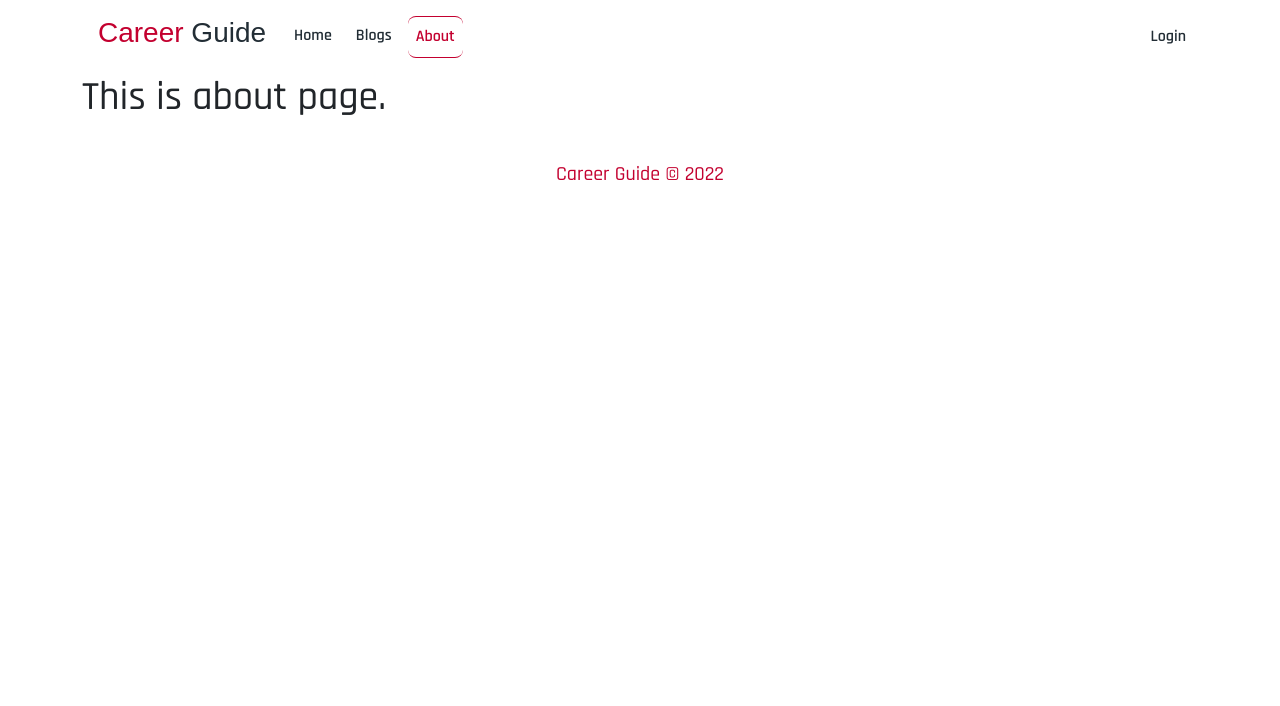
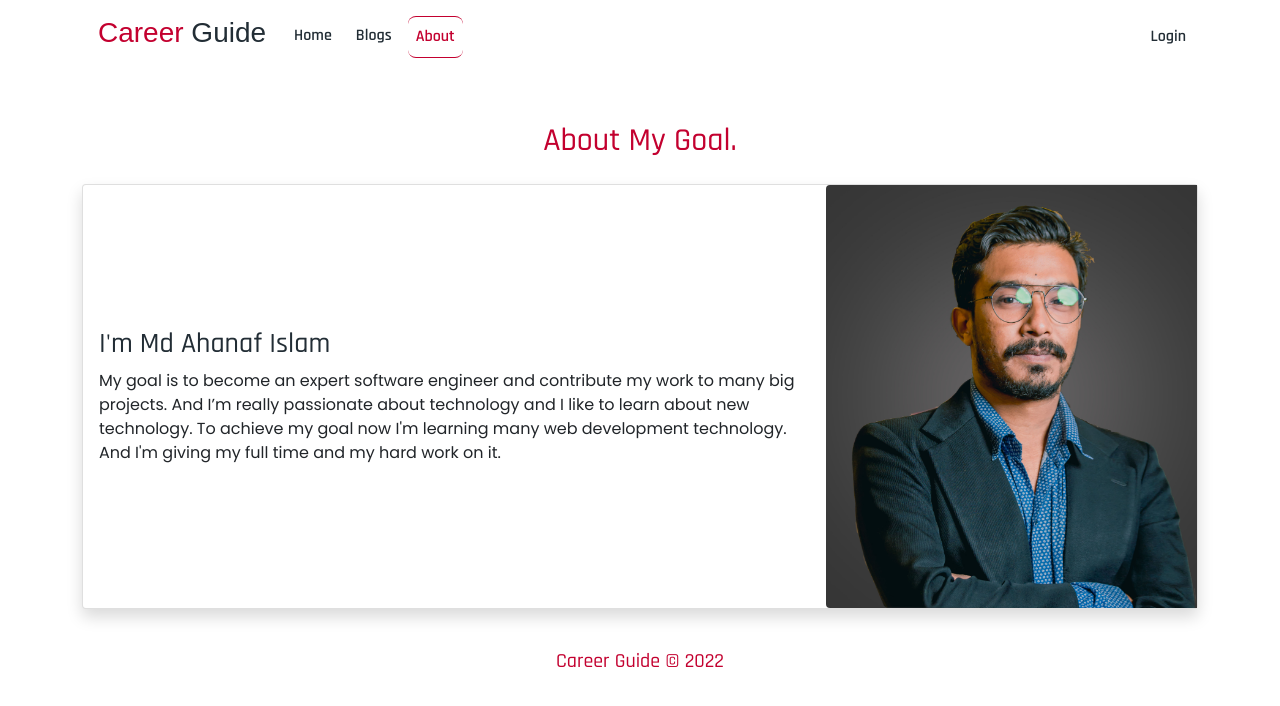
Before and after one commit to ahanafislam/career-guide, a React (Create React App) app: page /about in a window 1280 px wide. Shown: the top 706 px of the page. Built offline with nearby package versions, Linux system fonts and the light colour scheme; no server answers; a web font is replaced by a local one.

Commit message:
Simpile note about my goal

```diff
--- /dev/null
+++ b/src/Pages/About/About.css
@@ -0,0 +1,12 @@
+.aboutCard {
+    border: none;
+    border-radius: 10px;
+    text-align: center;
+    -webkit-box-shadow: 0px 7px 17px 0px rgba(80,80,80,0.42);
+    box-shadow: 0px 7px 17px 0px rgba(80, 80, 80, 0.42);
+}
+
+.aboutCardImg {
+    width: 150px;
+    border-radius: 50%;
+}
--- a/src/Pages/About/About.js
+++ b/src/Pages/About/About.js
@@ -1,10 +1,27 @@
 import React from 'react';
-import { Container } from 'react-bootstrap';
+import { Card, Container } from 'react-bootstrap';
+import './About.css';
+import picture from "../../images/me.jpg";
 
 const About = () => {
     return (
-        <Container>
-            <h1>This is about page.</h1>
+        <Container className="mt-5">
+            <h2 className='brand-text text-center'>About My Goal.</h2>
+            <div className="card me-auto ms-auto shadow mt-4">
+                <div className="row g-0">
+                    <div className="col-md-4 order-md-2">
+                        <img src={picture} className="img-fluid rounded-start" alt="Coach"/>
+                    </div>
+                    <div className="col-md-8 order-md-1 d-flex align-items-center justify-content-center">
+                        <div className="card-body">
+                            <h3 className="card-title brand-text-2">I'm Md Ahanaf Islam</h3>
+                            <p className="card-text">
+                                My goal is to become an expert software engineer and contribute my work to many big projects. And  I’m really passionate about technology and I like to learn about new technology. To achieve my goal now I'm learning many web development technology. And I'm giving my full time and my hard work on it.
+                            </p>
+                        </div>
+                    </div>
+                </div>
+            </div>
         </Container>
     );
 };
```
Also changed, not shown: src/images/me.jpg (added).
